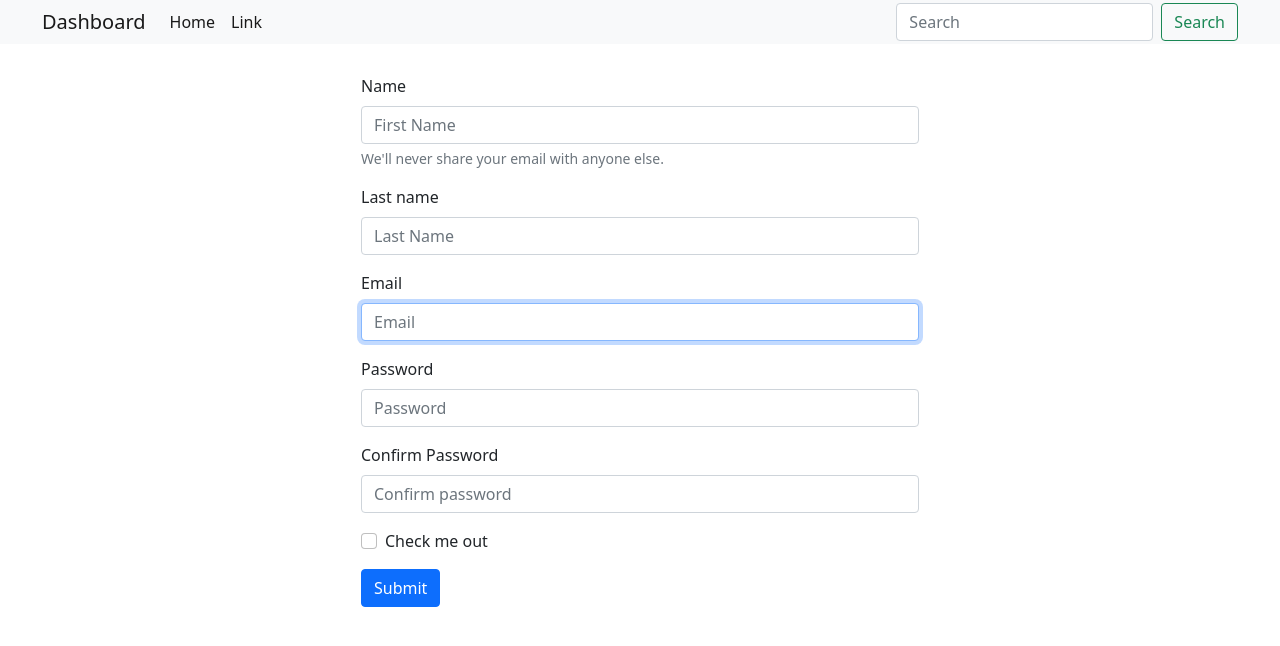
After one commit to hwandev12/portfolio-code-out, a Django app: page /dashboard/create-user/ in a window 1280 px wide. The commit adds this page. Shown: the top 646 px of the page. Run offline with Django 4.2, Linux system fonts and the light colour scheme; some libraries are stand-ins or nearby versions.

Commit message:
create user section

```diff
--- a/apps/dashboard/urls.py
+++ b/apps/dashboard/urls.py
@@ -4,5 +4,6 @@ from . import views
 app_name = "dashboard"
 
 urlpatterns = [
-	path("", views.dashboard, name='dashboard_home')
+	path("", views.dashboard, name='dashboard_home'),
+	path("create-user/", views.create_user, name='create_user')
 ]
--- a/apps/dashboard/views.py
+++ b/apps/dashboard/views.py
@@ -1,25 +1,37 @@
-from django.shortcuts import render
+from django.shortcuts import render, redirect
 from django.contrib.auth import get_user_model
 from apps.portfolio.models import Post
 from apps.portfolio.models import Contact
+from apps.authentication.forms import CreateUserForm
 
 Users = get_user_model()
 
+
 def dashboard(request):
-	users = Users.objects.count()
-	posts = Post.objects.count()
-	contact = Contact.objects.count()
-	contact_objects = Contact.objects.all()
-	all_users = Users.objects.all()
-	complaints = Contact.objects.filter(category__name='Shikoyat').count()
-	offers = Contact.objects.filter(category__name='Taklif').count()
-	context = {
-		"users": users,
-	 	"posts": posts,
-	  	"contact": contact,
-	  	"all_users": all_users,
-	  	"contact_objects": contact_objects,
-	  	"complaints": complaints,
-	  	"offers": offers
-	}
-	return render(request, 'dashboard/pages/dashboard.html', context)
+    users = Users.objects.count()
+    posts = Post.objects.count()
+    contact = Contact.objects.count()
+    contact_objects = Contact.objects.all()
+    all_users = Users.objects.all()
+    complaints = Contact.objects.filter(category__name='Shikoyat').count()
+    offers = Contact.objects.filter(category__name='Taklif').count()
+    context = {
+        "users": users,
+        "posts": posts,
+        "contact": contact,
+        "all_users": all_users,
+        "contact_objects": contact_objects,
+        "complaints": complaints,
+        "offers": offers
+    }
+    return render(request, 'dashboard/pages/dashboard.html', context)
+
+# create user
+def create_user(request):
+    form = CreateUserForm()
+    if request.method == "POST":
+        form = CreateUserForm(request.POST)
+        if form.is_valid():
+            form.save()
+            return redirect("/dashboard/")
+    return render(request, 'dashboard/pages/create_user.html', {"form": form})
--- a/static/css/dashboard.css
+++ b/static/css/dashboard.css
@@ -77,6 +77,12 @@
 
 .stats:nth-child(3) {
     background-color: rgba(7, 129, 163, 0.7) !important;
+}.stats:nth-child(4) {
+    background-color: rgba(7, 129, 56, 0.7) !important;
+}.stats:nth-child(5) {
+    background-color: rgba(7, 95, 83, 0.7) !important;
+}.stats:nth-child(6) {
+    background-color: rgba(7, 160, 90, 0.7) !important;
 }
 
 /*Users sections*/
--- /dev/null
+++ b/templates/dashboard/pages/create_user.html
@@ -0,0 +1,34 @@
+{% extends 'dashboard/pages/base.html' %}
+{% block title %}create user{% endblock title %}
+{% block content %}
+<form method="post" style="width: 50%; margin-left: auto; margin-right: auto; margin-top: 30px;">
+    {% load widget_tweaks %}
+    {% csrf_token %}
+    <div class="mb-3">
+        <label for="exampleInputEmail1" class="form-label">Name</label>
+        {% render_field form.first_name type="text" class="form-control" placeholder="First Name" %}
+        <div id="emailHelp" class="form-text">We'll never share your email with anyone else.</div>
+    </div>
+    <div class="mb-3">
+        <label for="exampleInputlast" class="form-label">Last name</label>
+        {% render_field form.last_name type="text" class="form-control" placeholder="Last Name" %}
+    </div>
+    <div class="mb-3">
+        <label for="exampleInputlast" class="form-label">Email</label>
+        {% render_field form.email type="email" class="form-control" placeholder="Email" %}
+    </div>
+    <div class="mb-3">
+        <label for="exampleInputPassword1" class="form-label">Password</label>
+        {% render_field form.password1 type="password" class="form-control" placeholder="Password" %}
+    </div>
+    <div class="mb-3">
+        <label for="exampleInputPassword2" class="form-label">Confirm Password</label>
+        {% render_field form.password2 type="password" class="form-control" placeholder="Confirm password" %}
+    </div>
+    <div class="mb-3 form-check">
+        <input type="checkbox" class="form-check-input" id="exampleCheck1">
+        <label class="form-check-label" for="exampleCheck1">Check me out</label>
+    </div>
+    <button type="submit" class="btn btn-primary">Submit</button>
+</form>
+{% endblock content %}
--- a/templates/dashboard/pages/dashboard.html
+++ b/templates/dashboard/pages/dashboard.html
@@ -43,7 +43,7 @@
         <h2>Users:</h2>
         <hr>
         <div class="users_section">
-            <a class="btn btn-primary" href="#">Create User</a>
+            <a class="btn btn-primary" href="{% url 'dashboard:create_user' %}">Create User</a>
             <table>
                 <tr class="bordered">
                     <th>Users</th>
```
Also changed, not shown: db.sqlite3.
